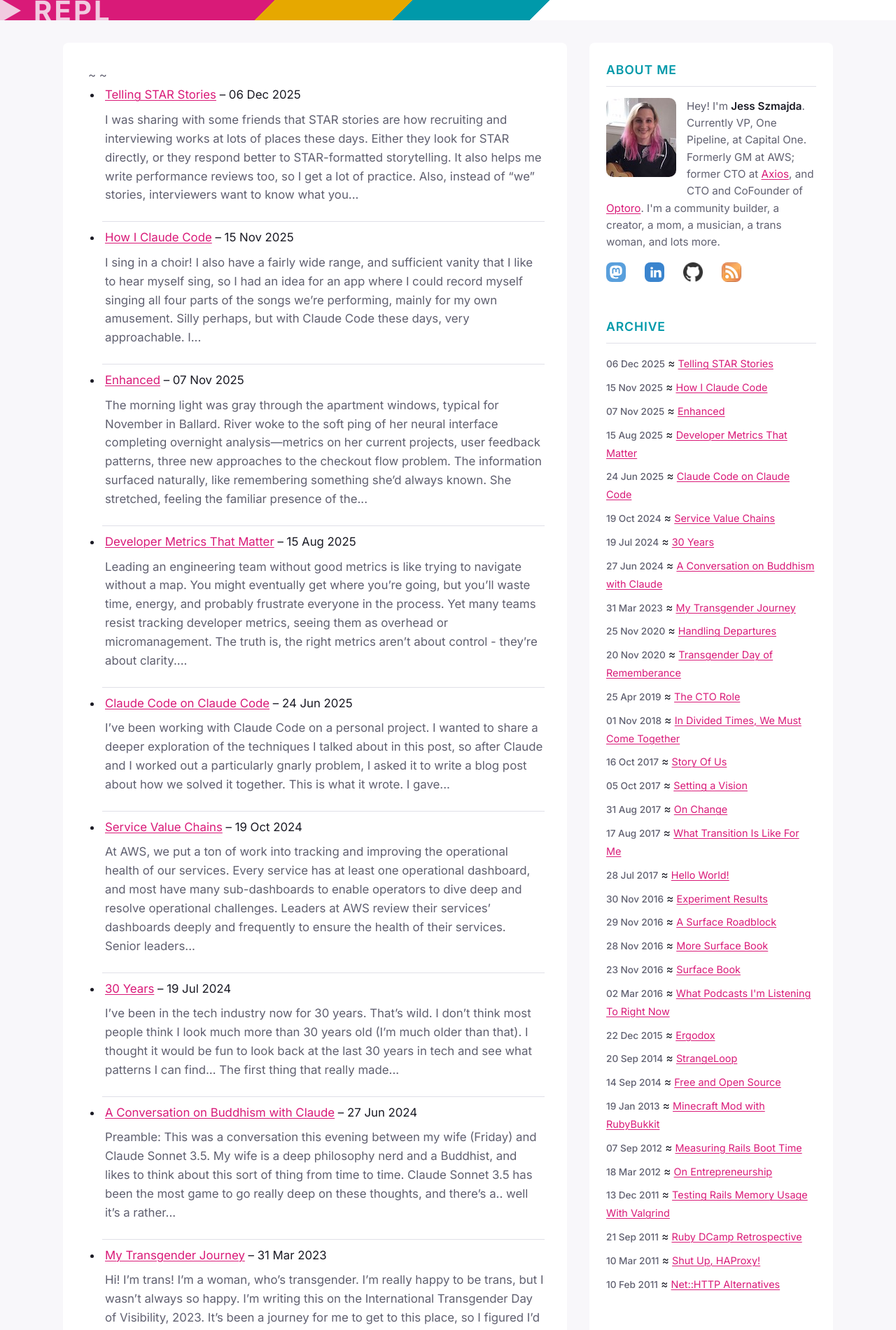
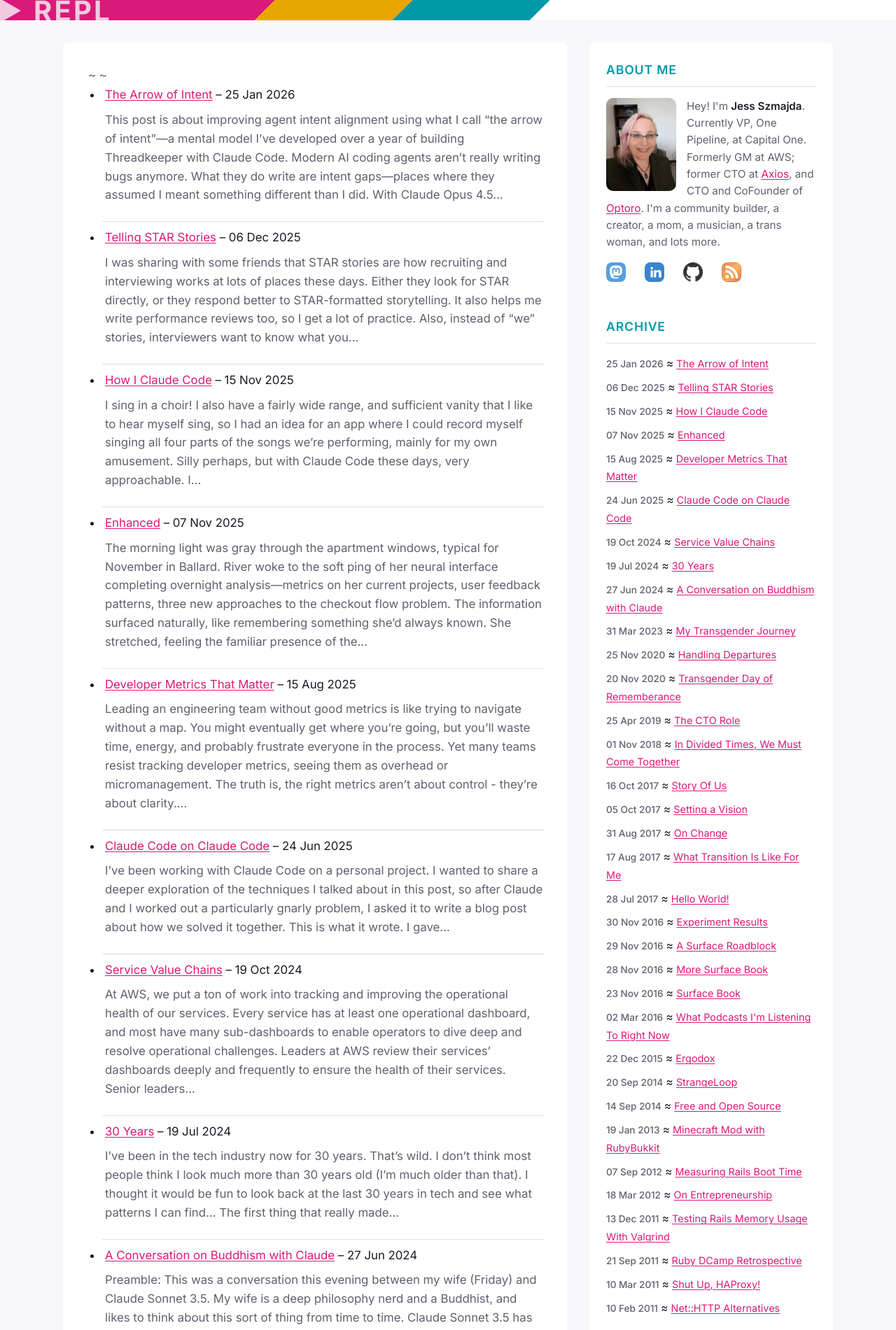
Before and after one commit to jszmajda/blog, a Jekyll site: the page built from index.html, in a window 1280 px wide. Shown: the top 1901 px of the page at 70% size. Built offline with Jekyll 4.4.1, drawn with Linux system fonts in a browser that asks for light colours; part of the change alters nothing that is shown.

Commit message:
new post: the arrow of intent
Also updates profile image and fixes code block horizontal scrolling.

Co-Authored-By: Claude Opus 4.5 <noreply@anthropic.com>

`````diff
--- a/_layouts/default.html
+++ b/_layouts/default.html
@@ -74,7 +74,7 @@ site_title: REPL
           <h3>About Me</h3>
           <ul>
             <li class="abtme">
-              <img src="/img/tiny-profile.jpg" style="float: left; border-radius: 10px" width="100" height="113"/>
+              <img src="/img/tiny-profile.jpg" style="float: left; border-radius: 10px" width="100" height="133"/>
               Hey! I'm <strong>Jess Szmajda</strong>.
               Currently VP, One Pipeline, at Capital One. Formerly GM at AWS; former CTO at <a href="https://axios.com">Axios</a>, and CTO and CoFounder of <a href="https://optoro.com">Optoro</a>.
               I'm a community builder, a creator, a mom, a musician, a trans woman, and lots more.
--- /dev/null
+++ b/code/_posts/2026-01-25-the-arrow-of-intent.md
@@ -0,0 +1,141 @@
+---
+layout: post
+title: The Arrow of Intent
+---
+
+This post is about improving agent intent alignment using what I call "the arrow of intent"—a mental model I've developed over a year of building [Threadkeeper](https://threadkeeper.app) with Claude Code.
+
+Modern AI coding agents aren't really writing bugs anymore. What they do write are *intent gaps*—places where they assumed I meant something different than I did. With Claude Opus 4.5 (and I imagine the other frontier models), the biggest problem I've found to solve when building complex systems is how to create, clarify, and maintain intent as a system grows and changes. I've landed on a mental model that's helped.
+
+## Scale Creates Complexity
+
+To ground this in something concrete: Threadkeeper is a complex system now. It's ~275,000 lines of code across 1,500 files—roughly a $10M, 27-person project by traditional estimates. I also have something on the order of ~2500 tests across unit and integration tests throughout the system.
+
+Last December I added an import feature. It worked—technically. But after selecting a date, the app took me back to the entries list. No spinner, no confirmation. I had to check the database to know if it had even started. The code did what I'd specified. The problem was that my specification was incomplete—I'd forgotten to say "and tell the user what's happening." This kind of gap is what I keep hitting.
+
+## How I've Tried to Maintain Intent
+
+I long believed that tests were the best way to create and maintain what I think of as "the arrow of intent"—a unidirectional flow from what you *want* the system to do, through specifications, to tests, to code. Tests define what the system should do, and directly validate that behavior. But I've struggled with how to evolve intent. Before AI, I tried several approaches:
+
+**Tribal knowledge** is the default—have one or two people who truly grok the system, know what it should do, and know where it's deviating from that intent. Longevity and memory capacity in these individuals was highly prized. Usually this was me, but as I moved between projects more frequently, it started to become others. This splitting of me from this function led me to understand that it was insufficient on its own. In big tech companies, where turnover is a continuous geological force, tribal knowledge doesn't scale.
+
+**Documentation** promises to onboard anyone—what is the system overall, what are its major components, how do they work together. But it rots faster than you can maintain it. Most often, we'd change things way faster than we could keep up with documentation. At best this was useful in 0-1 phases (the initial build), where it tended to be _invaluable_, but it quickly went out of date.
+
+**End-to-end tests** validate real flows and break loudly when things change. I usually write one or two of these when I build a new thing—they exercise the entire happy-path flow of the system, from user login through to a completion task. But they're slow, which creates pressure to add mocks. Any mock you introduce gives you speed but also guarantees that your tests are lying to you. Mocks in E2E tests are particularly toxic.
+
+**BDD tests** ("Behavior-Driven Development," like [Gherkin](https://en.wikipedia.org/wiki/Cucumber_(software))) make specs readable by non-engineers, enabling conversations about how the system varies from expectations. But you still need someone who understands overlapping expectations across multiple tests to spot when intent drifts (e.g. Tribal Knowledge). BDD tests also attract mocks and over time deviate from the truth.
+
+**Canaries** (or _Synthetic Test Monitoring_—see [this post from Dynatrace](https://www.dynatrace.com/news/blog/what-is-synthetic-testing/) or [Cloudwatch's tooling](https://docs.aws.amazon.com/AmazonCloudWatch/latest/monitoring/CloudWatch_Synthetics_Canaries.html)) continuously exercise production with synthetic users, running through all aspects of the system every few minutes. We used them heavily at AWS—they're the best I've found. Most operational failures at AWS included expanding the system's Canary test suite to cover that failure and ensure it never happens again. Because they run in production, they tend _not_ to attract mocks—the mental model is different. The tradeoff: they're expensive. Continuous validation costs compute and IO.
+
+**Modularization**—breaking a system into subcomponents or microservices—helps reduce complexity for any given part. But it still has the problem of maintaining intent across the whole. Paradoxically, it often makes overall understanding *worse*: now you have multiple systems to grok, with implicit contracts between them. And tests that cross subsystem boundaries—the ones that validate the combined system's intent—become harder to write and maintain.
+
+So—no clear answers, continuous tradeoffs, and battling tech debt over time.
+
+## Agentic Coding Magnifies the Intent Problem
+
+With agentic coding, the intent maintenance problem is magnified. Agentic coding is best thought of as throwing a new very capable programmer at your software every time you boot up a new session. Things like CLAUDE.md / AGENTS.md provide context and can help reduce context loss from session to session, but they're never quite that "one engineer who knows the system" yet. There's a huge gap between what's in my brain and what's in the agent's context window.
+
+I imagine as agent memory systems improve this will become less of an issue, but even with that you have context loss as you change agent systems, or as they evolve. This is one of the long-term problems of creating and maintaining complex systems.
+
+## What I've Tried with AI
+
+Over the year I've been working on Threadkeeper, I've been trying to work out what I could do to reduce that gap from what's in my head to what's in the agent context window. I've come to think of this as intent maintenance. I've tried a few things:
+
+1. I started working on Threadkeeper in the same way as I built other 0-1 projects at AWS—with a High Level Design (HLD) first, then Low Level Designs (LLDs) for the major components of the system. This worked pretty well to help me and Claude come to an agreement on what we should build.
+2. We'd then move to TDD (Test-Driven Development), which worked pretty well for getting things off the ground. TDD guaranteed that the intent was manifested in code, and could be maintained as code was written to fulfill it.
+3. I tried adding BDD systems, but I found that they didn't really add much value as Claude and I could both read the tests themselves a bit more quickly, and separating test code from test spec (e.g. the Gherkin from step definitions) only led to the agent struggling more as it needed to load in more files (and know to do that..)
+
+Mostly this worked for quite a bit, but over time I started to struggle more with making change. As I would change my intent for the system, I'd generally write _new_ LLDs, archive the old ones, and write new tests. This would cause old tests to break, so I'd have to go through and adjust or remove them where they were no longer correct. Not optimal.
+
+## EARS and Spec-Driven Development
+
+Eventually I heard of what the [AWS Kiro](https://kiro.dev/) team was doing with Spec-Driven development. Most interestingly I heard that Kiro used [EARS](https://alistairmavin.com/ears/) ("Easy Approach to Requirements Syntax") specs. EARS are a simple way to transform intent into one-line requirement statements (easily grep-able!), and most interestingly I could add meaningful unique serial ids to each requirement. This meant that I could annotate code and tests with that requirement ID, providing the agent hints as to why something was there. E.g:
+
+```
+// in docs/specs/import-specs.md:
+IMPORT-002: When a user initiates an import, the system shall navigate to the entry detail screen and display upload progress.
+```
+
+```typescript
+// in tests:
+// @spec IMPORT-002
+it('navigates to entry detail and shows progress during import') { ... }
+
+// later, in code:
+// @spec IMPORT-002
+async function handleImportSelected(date: Date) { ... }
+```
+
+I've been storing my EARS specs in a spec 'registry' of sorts, in `docs/specs/<subsystem>-specs.md`. Each spec file in there has a header that shows what LLD it's related to, so I or the agent can go through and read the expectations of that LLD and how they formed the specs.
+
+This helped a fair bit, as I could tie things together, but it still didn't quite get to what I was trying to solve. The agent would still make mistakes. I had the components; I just hadn't figured out how they should connect.
+
+## The Arrow of Intent
+
+I left it like this for several months, trying to work out what to do instead. As I was preparing a training on agentic coding though, I was thinking about it again and realized that there's a fundamental _arrow of intent_, where implementation should flow unidirectionally from intent to code, and that I wasn't thinking about that as a first-class problem.
+
+Here's what I'm doing now. Note that this is still experimental, but so far it seems to be helping:
+
+The arrow of intent is a mental model for how systems are formed. Code is a representation of intent, and is only valid when it maintains the total intent of the system. Intent is an arrow:
+
+`HLD -> LLDs -> Tests -> Code`
+
+All change to the system _must_ originate from change upstream. Usually the HLD doesn't change as it's often quite broad, but often the LLDs change. EARS specs change frequently, and then tests and code change to fit the new specs.
+
+I've built a Skill to help me build and maintain the arrow for my project—feel free to check [my "design-driven-dev" skill](https://github.com/jszmajda/how_i_claude/tree/main/skills/design-driven-dev) out for yourself—and that seems to help, but Claude doesn't always trigger the Skill. I've added notes to my project's CLAUDE.md as well:
+
+````markdown
+## Development Best Practices
+
+### Design-Driven Development (MANDATORY)
+
+**Consult the `design-driven-dev` skill for ALL code changes.** The skill lives at `.claude/skills/design-driven-dev/`.
+
+**All changes to the system must start with intent.** The arrow of intent flows in one direction:
+
+```
+HLD → LLDs → EARS → Tests → Code
+```
+
+Changes emanate from intent—docs first, then tests, then code. Never the reverse.
+
+- **New features**: Generate intent first. Create or update docs (HLD → LLD → EARS), then write tests that capture that intent, then implement code
+- **Bug fixes**: Clarify, adjust, or add intent so the bug is clearly a bug based on the arrow of intent. If existing specs don't make the bug obvious, update docs first to capture the correct behavior, then fix tests if needed, then fix code
+
+When requirements change, cascade updates downward through the chain. Mutation, not accumulation—docs should always reflect current intent.
+````
+
+This is helping, but I still often find that I have to remind Claude in Plan mode to "maintain the arrow of intent."
+
+### Example: Fixing a Gap with the Arrow
+
+To make this practical, let's revisit that import feature. Say I'd had the arrow back in December. Instead of diving into code after noticing the problem, I'd trace back up:
+
+1. **Check the HLD:** Does it mention import feedback? Probably not—HLDs are broad.
+2. **Check the LLD:** Does the import LLD specify what happens after the user selects a date? It says "import the file"—but nothing about navigation or progress.
+3. **Check the specs:** Is there an EARS spec covering user feedback during import? No.
+
+So the "bug" isn't in the code—it's upstream. I fix it by flowing down the arrow:
+
+1. **Update the LLD:** Add a section clarifying that import should navigate to the entry detail screen and show progress.
+2. **Add the spec:** `IMPORT-002: When a user initiates an import, the system shall navigate to the entry detail screen and display upload progress.`
+3. **Write the test:** A test tagged `@spec IMPORT-002` that validates the navigation and progress indicator. It fails.
+4. **Fix the code:** Red-green-refactor until the test passes.
+
+I don't ask Claude to "fix the bug." I ask Claude to "update the arrow of intent so that import feedback is clearly specified, tested, and implemented."
+
+More often, the problem is that the intent wasn't sufficiently clear. It's most likely I forgot to say that the system should do this, or _how_ it should do it, rather than there being a clear software bug.
+
+## Where I Am Now
+
+Overall, this gives me much more of what I want—a reflection of my intent through documentation that's always accurate, tests that add value, and code that meets my needs. Where I have problems in my build now, they're either where I haven't specified clearly enough all the behavior I expect (e.g. I've made a mental leap and not broken it down properly), or where I made an assumption about the system where Claude's assumption differed. Sometimes it's through context loss—e.g. across compaction windows nuance gets missed. This is usually resolvable by adjusting and clarifying the Arrow though.
+
+Here's what I've realized: I don't care about the code itself like I used to. I used to spend energy on well-factored, well-written code—not just because it worked better, but because code was how I communicated intent to my future self and to other engineers. Clean code was a form of documentation.
+
+That's changed. Now the intent documentation is the documentation. Code has become output—something the agent produces—not the artifact I craft and maintain.
+
+This is probably what we should have been doing all along. But translating intent into code took so much energy that code became the primary object of attention. That's flipping. We're moving into an SDLC where humans specify intent and agents produce code. The arrow of intent is about recognizing that shift.
+
+My wife put it well: we're not writing code anymore, we're producing software.
+
+I'm sure I'll refine this as I keep going. But the core idea has held up: intent flows in one direction—from design to specs to tests to code. When something breaks, I don't just fix code—I specify the behavior I want, then ask Claude to adjust the arrow of intent: fix the docs, fix the specs, fix the tests, fix the code. The arrow always flows downstream. The agent isn't the one who "knows" my system; the arrow is. And maintaining it has made the difference between fighting the AI and collaborating with it.
--- a/css/main.sass
+++ b/css/main.sass
@@ -208,7 +208,7 @@ body
   margin-top: 2rem
   flex: 2
   order: 1
-  overflow: hidden
+  overflow: visible
   min-width: 0
 
   @media screen and (min-width: 768px)
@@ -440,6 +440,18 @@ pre code
   background: none
   padding: 0
 
+// Code blocks generated by Jekyll's highlighter
+#post .highlighter-rouge
+  overflow-x: auto
+  max-width: 100%
+
+  pre
+    overflow-x: auto
+
+  code
+    display: block
+    white-space: pre
+
 // ============================================
 // Index Page
 // ============================================
`````
Also changed, not shown: img/profile.jpg, img/tiny-profile.jpg.
